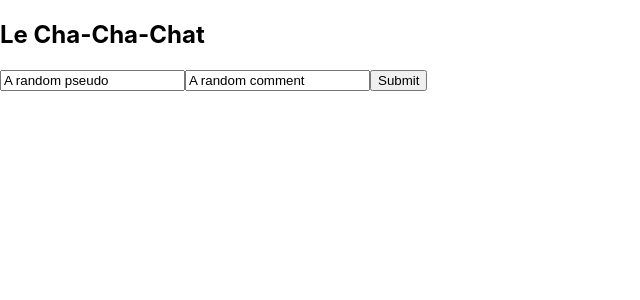
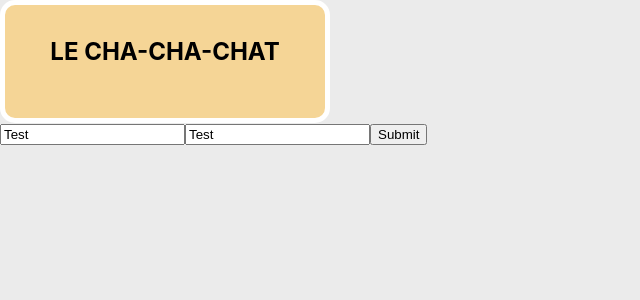
Before and after one commit to matteopof/devweb_project, a React (Create React App) app: page / in a window 1280 px wide. Shown: the top 300 px of the page, without its empty margins (0-640 px from the left). Built offline with nearby package versions, Linux system fonts and the light colour scheme.

Commit message:
Submit a comment + CSS

```diff
--- /dev/null
+++ b/src/components/tchat/followersTchat.jsx
@@ -0,0 +1,41 @@
+import React, { useState }  from 'react';
+
+class Comment extends React.Component {
+  render() {
+      return React.createElement(
+          "div",
+          {class: 'row mt-1'},
+          React.createElement("div", {class: 'bold'}, this.props.pseudo),
+          React.createElement("div", {class: 'ml-2'}, this.props.content),
+      );
+  }
+}
+
+export const UserTchat = () => {
+    const [pseudo, setPseudo] = useState('Test');
+    const [content, setContent] = useState('Test');
+    const [comments, setComments] = useState([]);
+    const [errorMessage, setErrorMessage] = useState('');
+
+    const handleInput = (event, setter) => {setter(event.target.value);};
+
+    const handleComments = (pseudo, content) => {
+        if(!pseudo || !content) {
+            setErrorMessage('Your comment is incomplete');
+        }
+        else{
+            const newComment = comments.concat(React.createElement(Comment, { pseudo: pseudo, content: content }, null));
+            setComments(newComment);
+            setErrorMessage('');
+        }
+    }
+
+    return(
+      <div id='userTchat'>
+          <input type="text" onChange={ (e) => handleInput(e, setPseudo) } placeholder ="Pseudo" value={pseudo}></input>
+          <input type="text" onChange={ (e) => handleInput(e, setContent)} placeholder ="Type your comment here" value={content}></input>
+          <button onClick={() => handleComments(pseudo, content)}>Submit</button>
+          <div id="error">{errorMessage}</div>
+      </div>
+    )
+};
--- a/src/components/tchat/index.jsx
+++ b/src/components/tchat/index.jsx
@@ -1,35 +1,66 @@
+// import React, { useState }  from 'react';
+
+// export const Tchat = (props) => {
+//     const comments = useState(props.comments);
+
+//     return(
+//         <div id="tchatComponent" className="container w-20">
+//             <h2 class='upperCase mt-0 text-center'>Le Cha-Cha-Chat</h2>
+//             <div id='commentsSection'>
+//                 {comments.map((comment) => comment)}
+//             </div>
+//         </div>
+//     )
+// };
+
 import React, { useState }  from 'react';
 
-const createComment = (pseudo, content) => (
-    !pseudo || !content ? null :
-    `<>
-        <div>` + pseudo + `</div>
-        <div>` + content + `</div>
-    </>`
-);
-
-const insertComment = (parent, comment) => {
-    !comment ? console.log("Your comment is incomplete") :
-    parent.innerHTML += comment;
+class Comment extends React.Component {
+    render() {
+        return React.createElement(
+            "div",
+            {class: 'row mt-1'},
+            React.createElement("div", {class: 'bold'}, this.props.pseudo),
+            React.createElement("div", {class: 'ml-2'}, this.props.content),
+        );
+    }
 }
 
-// eslint-disable-next-line import/prefer-default-export
 export const Tchat = () => {
-    const [pseudo, setPseudo] = useState('A random pseudo');
-    const [content, setContent] = useState('A random comment');
-    const handleInput = (event, setter) => {
-        setter(event.target.value);
-    };
+    const [pseudo, setPseudo] = useState('Test');
+    const [content, setContent] = useState('Test');
+    const [comments, setComments] = useState([]);
+    const [errorMessage, setErrorMessage] = useState('');
+    const maxComments = 9;
+
+    const handleInput = (event, setter) => {setter(event.target.value);};
+
+    const handleComments = (pseudo, content) => {
+        if(!pseudo || !content) {
+            setErrorMessage('Your comment is incomplete');
+        }
+        else{
+            const newComment = comments.concat(React.createElement(Comment, { pseudo: pseudo, content: content }, null));
+            setComments(newComment);
+            setErrorMessage('');
+        }
+    }
 
     return(
+
         <>
-            <div className="container">
-                <h2>Le Cha-Cha-Chat</h2>
-                <div id="commentSection"></div>
+            <div id="tchatComponent" className="container w-20">
+                <h2 class='upperCase mt-0 text-center'>Le Cha-Cha-Chat</h2>
+                <div id='commentsSection'>
+                    {comments.map((comment) => comment)}
+                </div>
             </div>
-            <input type="text" onChange={ (e) => handleInput(e,setPseudo) } placeholder ="Pseudo" value={pseudo}></input>
-            <input type="text" onChange={ (e) => handleInput(e, setContent)} placeholder ="Type your comment here" value={content}></input>
-            <button onClick={() => insertComment(document.getElementById('commentSection'), createComment(pseudo, content))}>Submit</button>
+            <div id='userTchat'>
+                <input type="text" onChange={ (e) => handleInput(e, setPseudo) } placeholder ="Pseudo" value={pseudo}></input>
+                <input type="text" onChange={ (e) => handleInput(e, setContent)} placeholder ="Type your comment here" value={content}></input>
+                <button onClick={() => handleComments(pseudo, content)}>Submit</button>
+                <div id="error">{errorMessage}</div>
+            </div>
         </>
     )
 };
--- a/src/index.css
+++ b/src/index.css
@@ -5,9 +5,69 @@ body {
     sans-serif;
   -webkit-font-smoothing: antialiased;
   -moz-osx-font-smoothing: grayscale;
+  background-color: rgb(235, 235, 235);
 }
 
 code {
   font-family: source-code-pro, Menlo, Monaco, Consolas, 'Courier New',
     monospace;
 }
+
+/************* Flex ************/
+.row{
+  display: flex;
+  flex-direction: row;
+}
+
+.column{
+  display : flex;
+  flex-direction: column;
+}
+
+.row-centered{ align-items: center; }
+
+.column-centered{ justify-content: center; }
+
+
+/************* Text ************/
+
+.bold{ font-weight: bold; }
+
+.upperCase{ text-transform: uppercase; }
+
+.text-center{ text-align: center }
+
+/************* Margins ************/
+
+.ml-1{ margin-left: 0.5rem; }
+
+.ml-2{ margin-left: 1rem; }
+
+.ml-3{ margin-left: 2rem; }
+
+.mr-1{ margin-right: 0.5rem; }
+
+.mr-2{ margin-right: 1rem; }
+
+.mr-3{ margin-right: 2rem; }
+
+.mt-0{ margin-top: 0; }
+
+.mt-1{ margin-top: 0.5rem; }
+
+.mt-2{ margin-top: 1rem; }
+
+.mt-3{ margin-top: 2rem; }
+
+/************* Size ************/
+.w-20{ max-width: 20vw; }
+
+.w-30{ max-width: 30vw; }
+
+/************* Container ************/
+.container{
+  border-radius: 15px;
+  border: white solid 5px;
+  background-color: #ffbd3a7a;
+  padding: 2rem;
+}
```
Also changed, not shown: src/App.js (+3 -26 lines).
